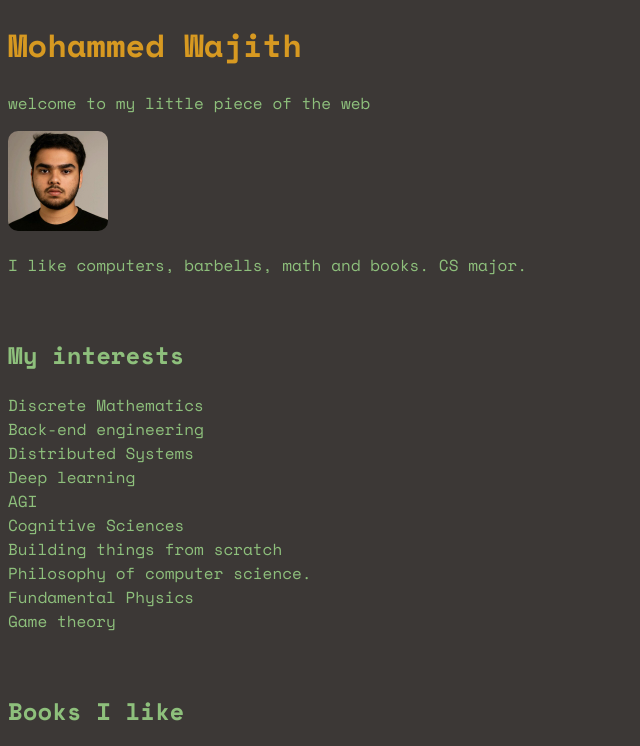
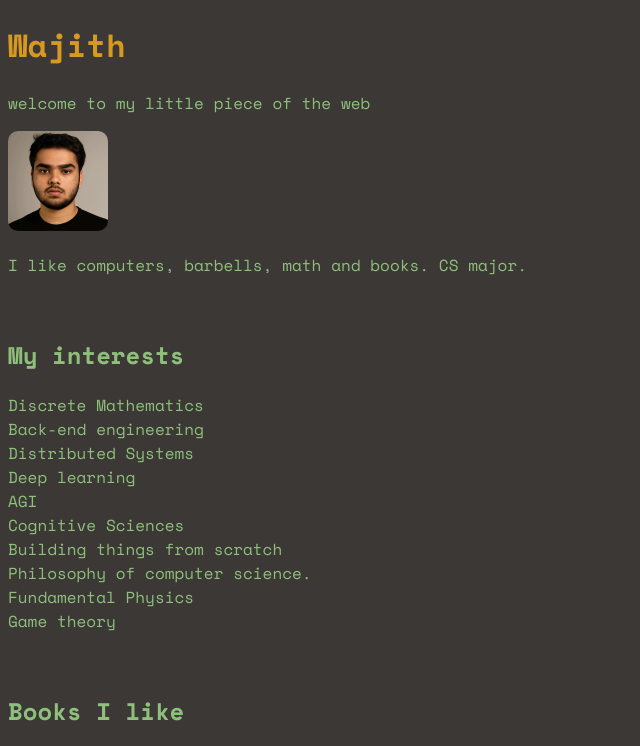
Before and after one commit to wawa660/wawa660.github.io, a plain HTML site: page index.html in a window 1280 px wide. Shown: the top 746 px of the page, without its empty margins (0-640 px from the left). Drawn offline with nearby package versions, Linux system fonts and the light colour scheme.

Commit message:
Change heading

```diff
--- a/index.html
+++ b/index.html
@@ -13,7 +13,7 @@
   <link href="https://fonts.googleapis.com/css2?family=Space+Mono:ital,wght@0,400;0,700;1,400;1,700&display=swap" rel="stylesheet">
 </head>
 <body>
-  <h1>Mohammed Wajith</h1>
+  <h1>Wajith</h1>
   <p>welcome to my little piece of the web</p>
   <img src="assets/muhself.jpeg" alt="a pic of me">
   <p>I like computers, barbells, math and books. CS major.</p>
```
